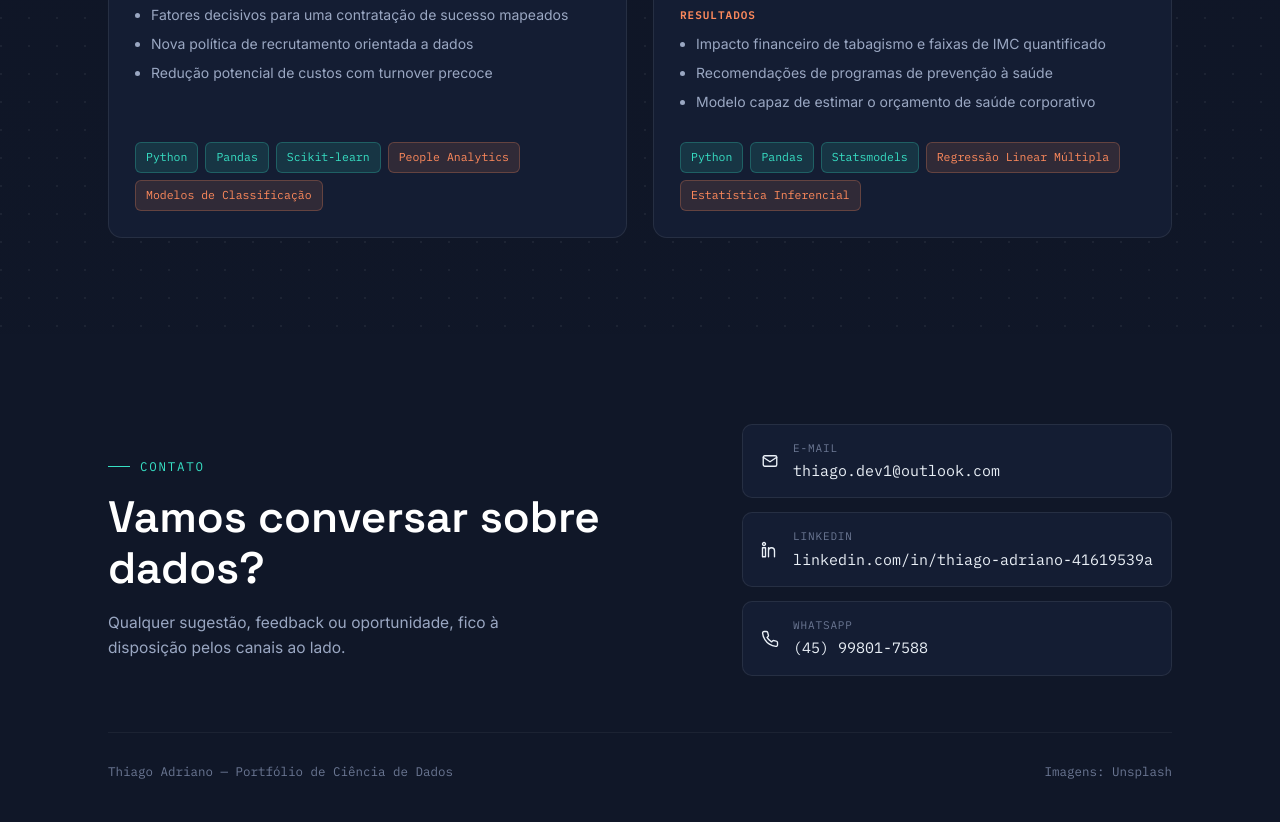
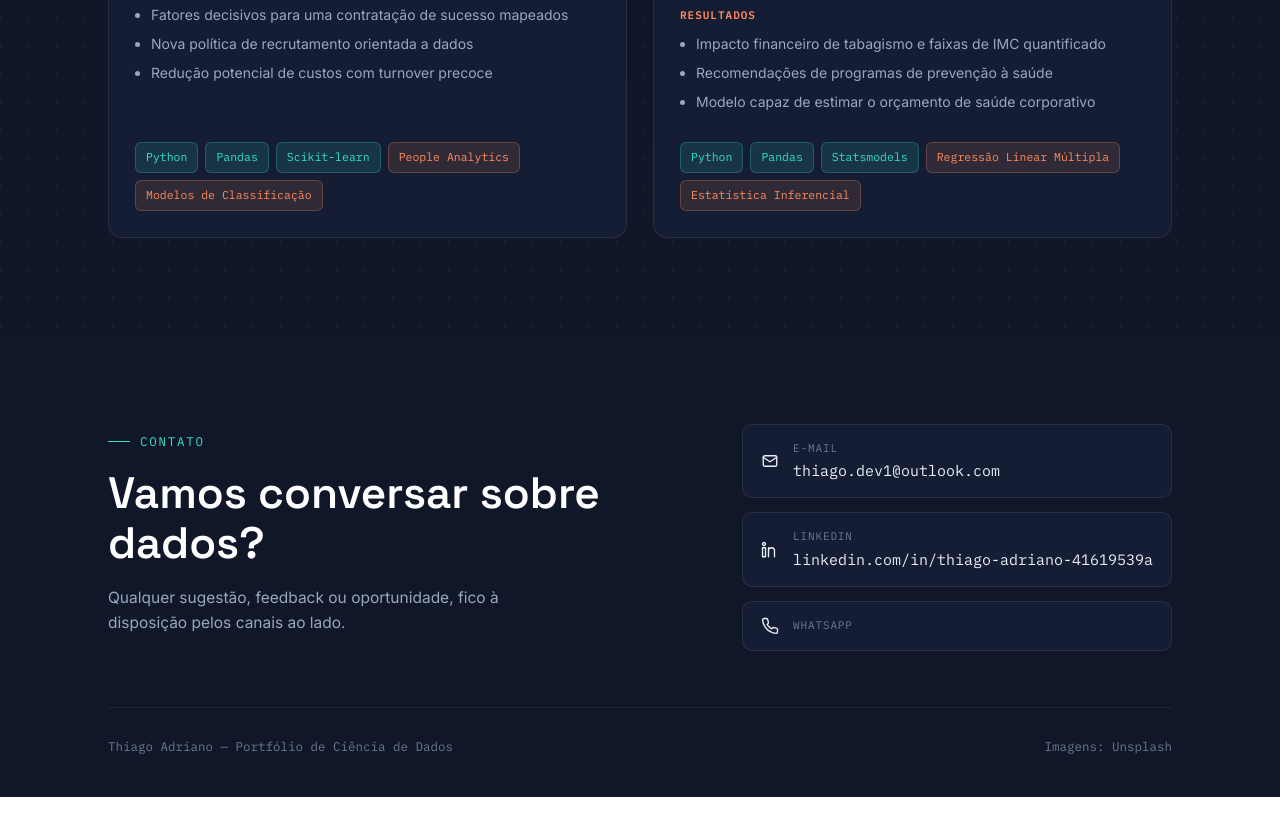
Before and after one commit to thiagodev10/portfolio_projetos, a plain HTML site: page index.html in a window 1280 px wide. Shown: the part 5387-6209 px from the top of the page. After the commit the page ends 6184 px from the top, so only its background shows below. Drawn offline with Linux system fonts and the light colour scheme.

Commit message:
Upp index.html

```diff
--- a/index.html
+++ b/index.html
@@ -569,7 +569,7 @@
 
     <span>
         <span class="k">WhatsApp</span>
-        (45) 99801-7588
+
     </span>
 </a>
       </div>
```
